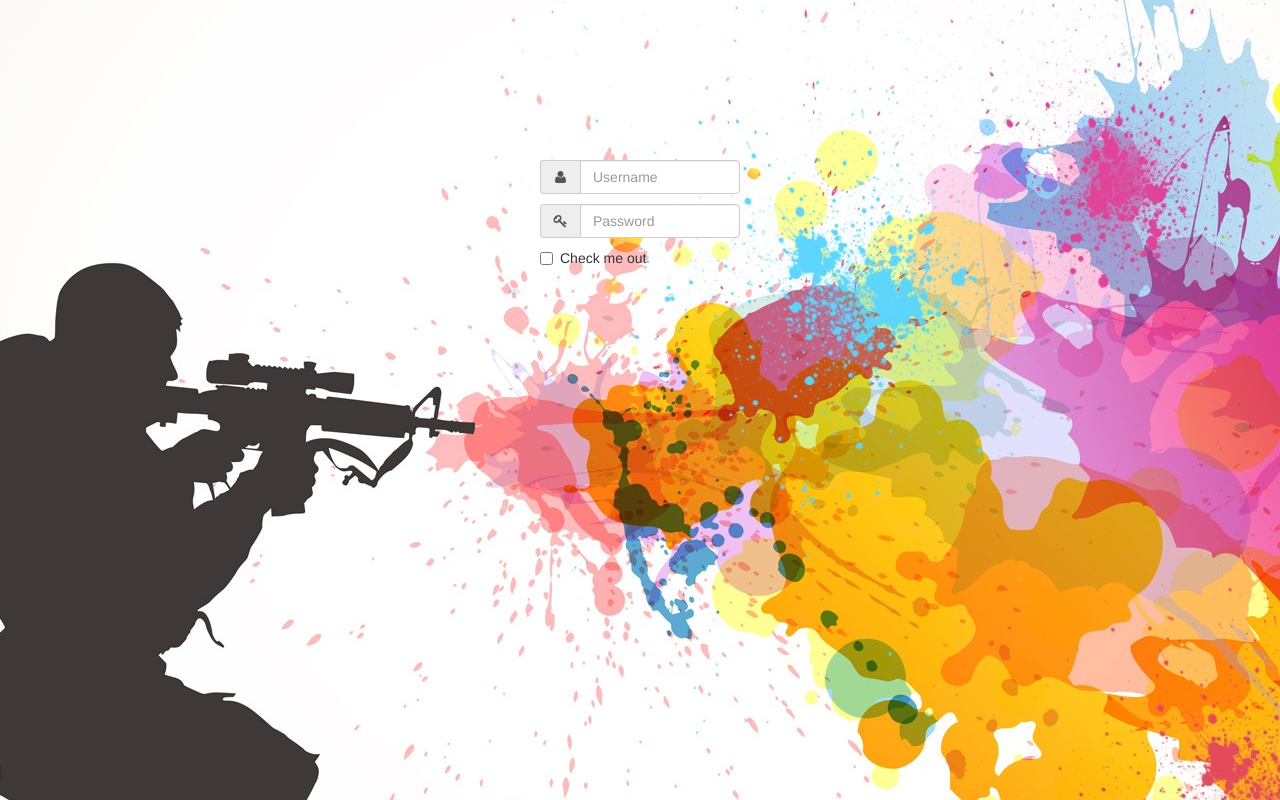
After one commit to quietin/myblog, a Django app: template blog/templates/auth/signin.html in a window 1280 px wide. The commit adds this page. Run offline with Django 3.2, Linux system fonts and the light colour scheme; the template is opened without the code that fills it, so the values that code supplies are empty; some libraries are stand-ins or nearby versions.

Commit message:
finish design the login page

```diff
--- /dev/null
+++ b/blog/templates/auth/signin.html
@@ -0,0 +1,92 @@
+{% extends "base.html" %}
+
+{% block css_reset %}
+{% endblock %}
+
+{% block css %}
+
+    <style type="text/css">
+        html, body {
+            height: 100%;
+            padding: 0;
+            margin: 0;
+        }
+
+        body, div {
+            margin: 0;
+            padding: 0;
+        }
+
+        body {
+            font-family: "Helvetica Neue", Helvetica, Microsoft Yahei, Hiragino Sans GB, WenQuanYi Micro Hei, sans-serif;
+            background-size: cover;
+            background: url("{{ STATIC_URL }}img/paint-gun.jpg") repeat fixed center;
+        }
+
+        div.input-group {
+            margin-bottom: 10px;
+        }
+
+        span.input-group-addon {
+            width: 40px;
+        }
+
+        span > i[class^="icon-"] {
+            text-align: center;
+        }
+
+        #page {
+            margin-top: -80px;
+            position: absolute;
+            top: 30%;
+            left: 0;
+            width: 100%;
+        }
+
+        #loginBox {
+            opacity: 1;
+            width: 200px;
+            height: 160px;
+            margin: 0 auto;
+        }
+
+        #submitBtn {
+            display: none;
+        }
+
+
+    </style>
+{% endblock %}
+
+{% block nav %}
+
+{% endblock %}
+
+{% block container %}
+    <div id="page">
+        <div id="loginBox">
+            <form method="post">
+                <div class="input-group">
+                    <span class="input-group-addon"><i class="icon-user"></i></span>
+                    <input type="text" name="user" class="form-control" placeholder="Username"
+                           aria-describedby="basic-addon1">
+                </div>
+                <div class="input-group">
+                    <span class="input-group-addon"><i class="icon-key"></i></span>
+                    <input type="password" name="passwd" class="form-control" placeholder="Password"
+                           aria-describedby="basic-addon1">
+                </div>
+
+                <div class="checkbox">
+                    <label>
+                        <input type="checkbox" name="remember"> Check me out
+                    </label>
+                </div>
+                <button type="submit" class="btn btn-default" id="submitBtn">Submit</button>
+            </form>
+        </div>
+
+
+    </div>
+
+{% endblock %}
--- a/blog/templates/base.html
+++ b/blog/templates/base.html
@@ -10,18 +10,26 @@
     <link href="{{ STATIC_URL }}css/font-awesome.min.css" rel="stylesheet">
 
     {% block css_file %}
+
     {% endblock %}
+
+    {% block css_reset %}
     <link href="{{ STATIC_URL }}css/reset.css" rel="stylesheet">
+    {% endblock %}
+
     <link rel="shortcut icon" href="{{ STATIC_URL }}img/circle.png">
+
     {% block css %}
 
     {% endblock %}
 </head>
 <body>
 
+{% block nav %}
+    {% include "nav_bar.html" %}
+{% endblock %}
 
-{% include "nav_bar.html" %}
-
+{% block container %}
     <div class="container">
         <div id="content">
 
@@ -75,12 +83,16 @@
         </div>
 
     </div>
+{% endblock %}
 
 
 <script src="{{ STATIC_URL }}js/jquery-1.11.2.min.js" type="text/javascript"></script>
 <script src="{{ STATIC_URL }}bootstrap/js/bootstrap.min.js" type="text/javascript"></script>
+
 {% block js_file %}
+
 {% endblock %}
+
 <script type="text/javascript">
     $(document).ready(function () {
         $("#searchBox")
@@ -102,6 +114,7 @@
 
 </script>
 {% block js %}
+
 {% endblock %}
 </body>
 </html>
--- a/urls.py
+++ b/urls.py
@@ -1,12 +1,17 @@
 from django.conf.urls import patterns, include, url
 from django.contrib import admin
+
 admin.autodiscover()
 
 urlpatterns = patterns('',
-    # url(r'^$', 'blog.views.home', name='home'),
-    url(r'^blog/', include('blog.urls')),
-    url(r'^admin/', include(admin.site.urls)),
 
-    url(r'^signin/$', 'django.contrib.auth.views.login', {'template_name': 'signin.html'}, name="sign_in"),
-    url(r'^signout/?$', 'django.contrib.auth.views.logout_then_login',  name="sign_out"),
+                       url(r'^blog/', include('blog.urls')),
+                       url(r'^admin/', include(admin.site.urls)),
+
+                       url(r'^signin/$', 'django.contrib.auth.views.login',
+                           {'template_name': 'templates/auth/signin.html'}, name="sign_in"),
+                       url(r'^signout/$', 'django.contrib.auth.views.logout_then_login', name="sign_out"),
+
+                       # default
+                       url(r'^$', view='blog.views.home', name='blog_index'),
 )
```
Also changed, not shown: blog/templates/signin.html (deleted, +0 -11 lines), settings.py (+20 -1 lines), static/img/Nature-Abstract-Painting.jpg (added), static/img/paint-gun.jpg (added). Lines whose indentation alone changed are shown as unchanged.
